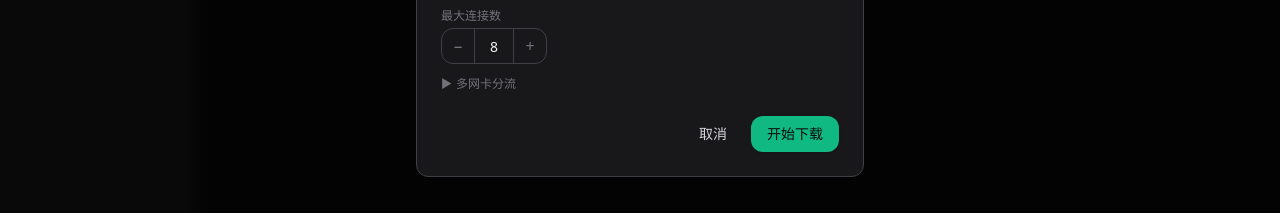
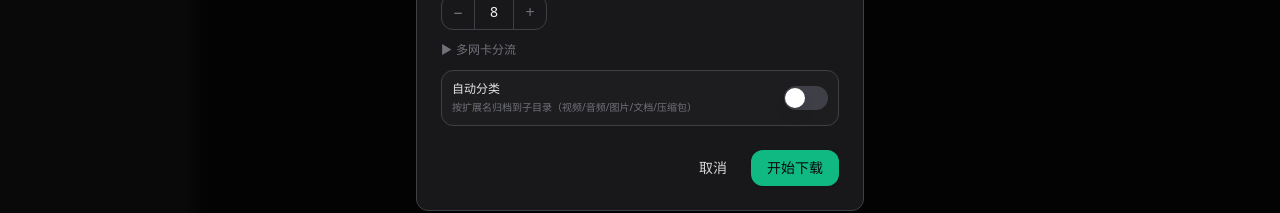
Before and after one commit to origadmin/orig-hub, a React (Vite) app in the folder tauri-shell/: page / in a window 1280 px wide. Both pictures are taken after a click on the button "新建下载". Shown: the part 442-655 px from the top of the page. Built offline with nearby package versions, Linux system fonts and the light colour scheme; no server answers.

Commit message:
feat: R3 auto-classify UI - global switch + per-download override

```diff
--- a/tauri-shell/src/components/AddDownloadDialog.tsx
+++ b/tauri-shell/src/components/AddDownloadDialog.tsx
@@ -7,6 +7,7 @@ import {
   InterfacePickerDialog,
   type InterfaceSelection,
 } from './InterfacePickerDialog'
+import { Switch } from './ui/switch'
 import { useStore } from '../store/useStore'
 import { filenameFromUrl } from '../lib/utils'
 
@@ -29,6 +30,7 @@ export function AddDownloadDialog({ open, onClose }: Props) {
     enabledNames: Object.keys(settings.enabledInterfaces),
   })
   const [pickerOpen, setPickerOpen] = useState(false)
+  const [classify, setClassify] = useState(settings.autoClassify)
   const [showAdvanced, setShowAdvanced] = useState(false)
 
   if (!open) return null
@@ -68,11 +70,13 @@ export function AddDownloadDialog({ open, onClose }: Props) {
                 secondaries: hasSecondaries ? secondaries : undefined,
               }
             : undefined,
+        classify,
       })
       setUrl('')
       setFilename('')
       setOutputPath('')
       setIfaces({ primary: undefined, enabledNames: [] })
+      setClassify(settings.autoClassify)
       onClose()
     } catch (e) {
       setError(e instanceof Error ? e.message : String(e))
@@ -174,6 +178,15 @@ export function AddDownloadDialog({ open, onClose }: Props) {
               </div>
             )}
           </div>
+
+          {/* 自动分类（R3） */}
+          <div className="flex items-center justify-between gap-3 rounded-md border border-border-subtle bg-surface-2/40 p-2.5">
+            <div className="min-w-0">
+              <p className="text-xs font-medium text-zinc-200">自动分类</p>
+              <p className="mt-0.5 text-[10px] leading-relaxed text-muted">按扩展名归档到子目录（视频/音频/图片/文档/压缩包）</p>
+            </div>
+            <Switch checked={classify} onChange={setClassify} />
+          </div>
         </div>
 
         <div className="mt-6 flex justify-end gap-2">
--- a/tauri-shell/src/components/SettingsPanel.tsx
+++ b/tauri-shell/src/components/SettingsPanel.tsx
@@ -2,6 +2,7 @@ import { useEffect, useState } from 'react'
 import { Button } from './ui/button'
 import { Badge } from './ui/badge'
 import { Stepper } from './ui/stepper'
+import { Switch } from './ui/switch'
 import { DirectoryPicker } from './DirectoryPicker'
 import { InterfacePickerDialog, type InterfaceSelection } from './InterfacePickerDialog'
 import { listInterfaces } from '../api/daemon'
@@ -38,6 +39,8 @@ export function SettingsPanel() {
   const [activeTab, setActiveTab] = useState<SettingsTab>('downloads')
   const [maxConnections, setMaxConnections] = useState(settings.maxConnections)
   const [dir, setDir] = useState(settings.downloadDirectory)
+  // 自动分类（R3）：编辑态，保存时写入
+  const [autoClassify, setAutoClassify] = useState(settings.autoClassify)
   // 网卡选择：局部编辑态（纯选择），保存时写入 settings
   const [pickerOpen, setPickerOpen] = useState(false)
   const [sel, setSel] = useState<InterfaceSelection>({
@@ -72,6 +75,7 @@ export function SettingsPanel() {
       downloadDirectory: dir,
       primaryInterface: sel.primary,
       enabledInterfaces,
+      autoClassify,
     })
     setSaved(true)
     setTimeout(() => setSaved(false), 1500)
@@ -81,6 +85,7 @@ export function SettingsPanel() {
   const handleReset = () => {
     setMaxConnections(8)
     setDir('')
+    setAutoClassify(false)
     setSel({ primary: undefined, enabledNames: [] })
   }
 
@@ -140,6 +145,14 @@ export function SettingsPanel() {
                     <p className="mt-0.5 text-[11px] text-muted">单个任务的并发块数（1-64）</p>
                   </div>
                   <Stepper value={maxConnections} onChange={setMaxConnections} min={1} max={64} />
+                </div>
+                <div className="h-px bg-border-subtle/60" />
+                <div className="flex items-center justify-between gap-4">
+                  <div className="min-w-0">
+                    <p className="text-[13px] font-medium text-zinc-100">自动分类</p>
+                    <p className="mt-0.5 text-[11px] text-muted">按扩展名归档到子目录（视频/音频/图片/文档/压缩包），可单任务覆盖</p>
+                  </div>
+                  <Switch checked={autoClassify} onChange={setAutoClassify} />
                 </div>
               </div>
             </div>
--- /dev/null
+++ b/tauri-shell/src/components/ui/switch.tsx
@@ -0,0 +1,28 @@
+interface SwitchProps {
+  checked: boolean
+  onChange: (v: boolean) => void
+  disabled?: boolean
+  id?: string
+}
+
+export function Switch({ checked, onChange, disabled, id }: SwitchProps) {
+  return (
+    <button
+      type="button"
+      id={id}
+      role="switch"
+      aria-checked={checked}
+      disabled={disabled}
+      onClick={() => onChange(!checked)}
+      className={`relative inline-flex h-6 w-11 shrink-0 cursor-pointer items-center rounded-full border border-transparent transition-colors focus-visible:outline-none focus-visible:ring-2 focus-visible:ring-accent focus-visible:ring-offset-2 disabled:cursor-not-allowed disabled:opacity-50 ${
+        checked ? 'bg-accent' : 'bg-zinc-700'
+      }`}
+    >
+      <span
+        className={`pointer-events-none block h-5 w-5 rounded-full bg-white shadow-lg ring-0 transition-transform ${
+          checked ? 'translate-x-5' : 'translate-x-0'
+        }`}
+      />
+    </button>
+  )
+}
--- a/tauri-shell/src/store/useStore.ts
+++ b/tauri-shell/src/store/useStore.ts
@@ -22,6 +22,7 @@ function loadSettings(): AppSettings {
     theme: 'dark',
     primaryInterface: undefined,
     enabledInterfaces: {},
+    autoClassify: false,
   }
   try {
     const raw = localStorage.getItem(SETTINGS_KEY)
--- a/tauri-shell/src/types.ts
+++ b/tauri-shell/src/types.ts
@@ -62,6 +62,8 @@ export interface AddDownloadRequest {
   headers?: Record<string, string>
   interfaces?: InterfaceSpec
   max_connections?: number
+  /** 自动分类（R3）：true=强制开启 / false=强制关闭 / 缺省=daemon 配置 */
+  classify?: boolean
 }
 
 export interface DaemonStatus {
@@ -82,4 +84,6 @@ export interface AppSettings {
   primaryInterface?: string
   /** 全局启用的附属网卡名单（网卡名 → 权重份数，默认 1）；主网卡始终参与不在此列 */
   enabledInterfaces: Record<string, number>
+  /** 自动分类下载（R3）：默认值，可在新建下载时覆盖 */
+  autoClassify: boolean
 }
```
